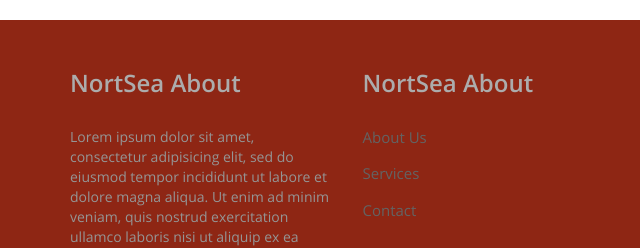
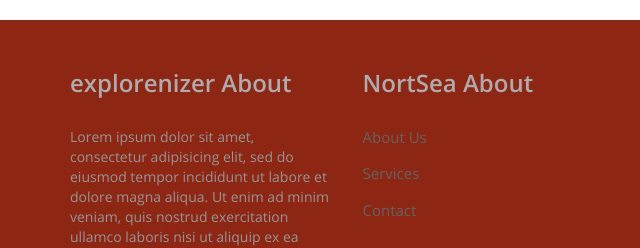
Before and after one commit to RoliesDonald/explorenizer, a plain HTML site: page index.html in a window 1280 px wide. Shown: the part 2345-2593 px from the top of the page, 0-640 px from the left. Drawn offline with nearby package versions, Linux system fonts and the light colour scheme; a web font is replaced by a local one.

Commit message:
Update index.html
link

```diff
--- a/index.html
+++ b/index.html
@@ -486,7 +486,7 @@
         <div class="container">
             <div class="row">
                 <div class="col-lg-3 col-md-3 col-sm-3 col-xs-12">
-                    <h3>NortSea About</h3>
+                    <h3>explorenizer About</h3>
                     <p>Lorem ipsum dolor sit amet, consectetur adipisicing elit, sed do eiusmod tempor incididunt ut labore et dolore magna aliqua. Ut enim ad minim veniam, quis nostrud exercitation ullamco laboris nisi ut aliquip ex ea commodo</p>
                     <a href="#">Read more <img src="styles/scss/images/arrow.png" alt="arrow"></a>
                 </div>
```
